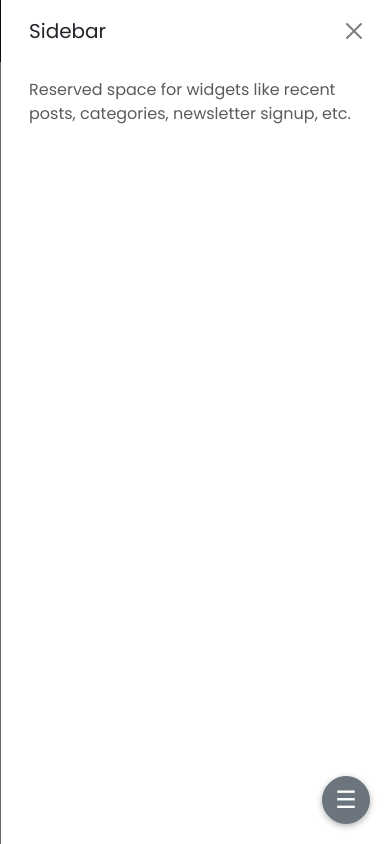
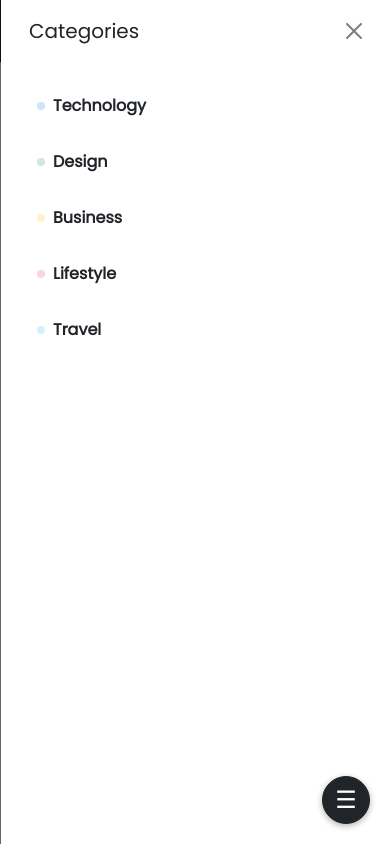
Before and after one commit to AAEmara/BloX, a Django app: page / in a window 390 px wide, after a click that opens the changed part. Run offline with Django 5.2, Linux system fonts and the light colour scheme; data comes from the database, SQL or seed files in the repository.

Commit message:
feat: Added Categories Sidebar with a Mobile view

```diff
--- a/blog/templates/blog/partials/footer.html
+++ b/blog/templates/blog/partials/footer.html
@@ -7,6 +7,7 @@
                     .text-warning {
                         font-family: 'Poppins';
                         font-size: 1.5rem;
+                        font-weight: bold;
                     }
                 </style>
             </h5>
--- a/blog/templates/blog/partials/navbar.html
+++ b/blog/templates/blog/partials/navbar.html
@@ -5,7 +5,7 @@
 
         <!-- Toggler -->
         <button
-            class="navbar-toggler"
+            class="navbar-toggler ms-auto"
             type="button"
             data-bs-toggle="collapse"
             data-bs-target="#navbarContent"
--- a/blog/templates/blog/partials/sidebar.html
+++ b/blog/templates/blog/partials/sidebar.html
@@ -1,23 +1,90 @@
 <!-- Sidebar (desktop view) -->
 <div class="col-lg-4 d-none d-lg-block">
     <div class="p-3 bg-white border rounded shadow-sm sticky-top" style="top: 80px;">
-        <h4 class="mb-3">Sidebar</h4>
-        <p class="text-muted">Reserved space for widgets like recent posts, categories, newsletter signup, etc.</p>
+        <h4 class="mb-3">Categories</h4>
+        <ul class="list-group list-group-flush">
+            <li class="list-group-item py-2 px-0 border-0">
+                <a href="#" class="d-flex align-items-center gap-2 text-decoration-none text-dark fw-semibold hover-bg-light rounded px-2 py-2">
+                    <span class="bg-primary-subtle rounded-circle d-inline-block" style="width: 8px; height: 8px;"></span>
+                    Technology
+                </a>
+            </li>
+            <li class="list-group-item py-2 px-0 border-0">
+                <a href="#" class="d-flex align-items-center gap-2 text-decoration-none text-dark fw-semibold hover-bg-light rounded px-2 py-2">
+                    <span class="bg-success-subtle rounded-circle d-inline-block" style="width: 8px; height: 8px;"></span>
+                    Design
+                </a>
+            </li>
+            <li class="list-group-item py-2 px-0 border-0">
+                <a href="#" class="d-flex align-items-center gap-2 text-decoration-none text-dark fw-semibold hover-bg-light rounded px-2 py-2">
+                    <span class="bg-warning-subtle rounded-circle d-inline-block" style="width: 8px; height: 8px;"></span>
+                    Business
+                </a>
+            </li>
+            <li class="list-group-item py-2 px-0 border-0">
+                <a href="#" class="d-flex align-items-center gap-2 text-decoration-none text-dark fw-semibold hover-bg-light rounded px-2 py-2">
+                    <span class="bg-danger-subtle rounded-circle d-inline-block" style="width: 8px; height: 8px;"></span>
+                    Lifestyle
+                </a>
+            </li>
+            <li class="list-group-item py-2 px-0 border-0">
+                <a href="#" class="d-flex align-items-center gap-2 text-decoration-none text-dark fw-semibold hover-bg-light rounded px-2 py-2">
+                    <span class="bg-info-subtle rounded-circle d-inline-block" style="width: 8px; height: 8px;"></span>
+                    Travel
+                </a>
+            </li>
+        </ul>
     </div>
 </div>
+<style>
+.hover-bg-light:hover {
+    background-color: #f8f9fa !important;
+}
+</style>
 
 <!-- Sidebar Offcanvas (mobile view) -->
 <div class="offcanvas offcanvas-end d-lg-none" tabindex="-1" id="mobileSidebar" aria-labelledby="mobileSidebarLabel">
     <div class="offcanvas-header">
-        <h5 class="offcanvas-title" id="mobileSidebarLabel">Sidebar</h5>
+        <h5 class="offcanvas-title" id="mobileSidebarLabel">Categories</h5>
         <button type="button" class="btn-close" data-bs-dismiss="offcanvas" aria-label="Close"></button>
     </div>
     <div class="offcanvas-body">
-        <p class="text-muted">Reserved space for widgets like recent posts, categories, newsletter signup, etc.</p>
+        <ul class="list-group list-group-flush">
+            <li class="list-group-item py-2 px-0 border-0">
+                <a href="#" class="d-flex align-items-center gap-2 text-decoration-none text-dark fw-semibold hover-bg-light rounded px-2 py-2">
+                    <span class="bg-primary-subtle rounded-circle d-inline-block" style="width: 8px; height: 8px;"></span>
+                    Technology
+                </a>
+            </li>
+            <li class="list-group-item py-2 px-0 border-0">
+                <a href="#" class="d-flex align-items-center gap-2 text-decoration-none text-dark fw-semibold hover-bg-light rounded px-2 py-2">
+                    <span class="bg-success-subtle rounded-circle d-inline-block" style="width: 8px; height: 8px;"></span>
+                    Design
+                </a>
+            </li>
+            <li class="list-group-item py-2 px-0 border-0">
+                <a href="#" class="d-flex align-items-center gap-2 text-decoration-none text-dark fw-semibold hover-bg-light rounded px-2 py-2">
+                    <span class="bg-warning-subtle rounded-circle d-inline-block" style="width: 8px; height: 8px;"></span>
+                    Business
+                </a>
+            </li>
+            <li class="list-group-item py-2 px-0 border-0">
+                <a href="#" class="d-flex align-items-center gap-2 text-decoration-none text-dark fw-semibold hover-bg-light rounded px-2 py-2">
+                    <span class="bg-danger-subtle rounded-circle d-inline-block" style="width: 8px; height: 8px;"></span>
+                    Lifestyle
+                </a>
+            </li>
+            <li class="list-group-item py-2 px-0 border-0">
+                <a href="#" class="d-flex align-items-center gap-2 text-decoration-none text-dark fw-semibold hover-bg-light rounded px-2 py-2">
+                    <span class="bg-info-subtle rounded-circle d-inline-block" style="width: 8px; height: 8px;"></span>
+                    Travel
+                </a>
+            </li>
+        </ul>
     </div>
 </div>
 
 <!-- Floating Button for Mobile -->
-<button class="btn btn-secondary d-lg-none sidebar-toggle-btn" type="button" data-bs-toggle="offcanvas" data-bs-target="#mobileSidebar">
+<button class="btn btn-dark d-lg-none sidebar-toggle-btn" type="button" data-bs-toggle="offcanvas" data-bs-target="#mobileSidebar">
     ☰
 </button>
```
